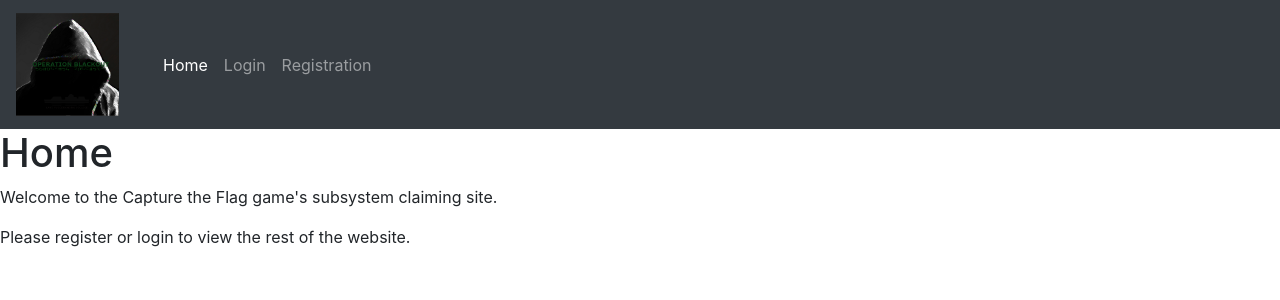
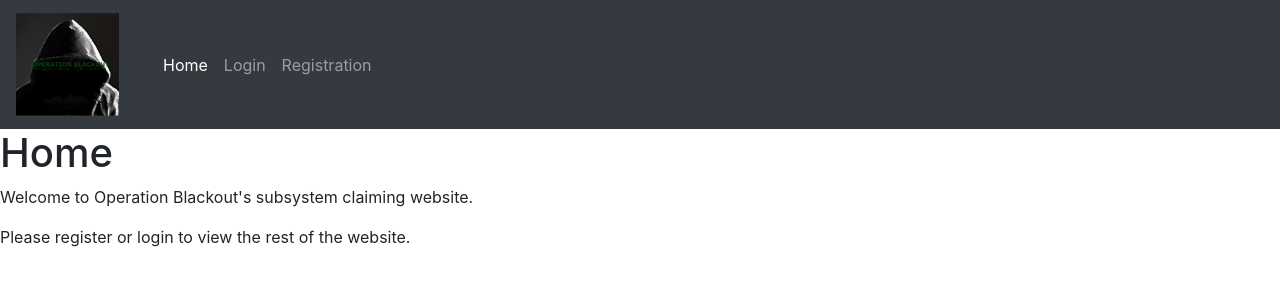
Before and after one commit to LTC-IT/LTC-Range-2019, a Flask app: page / in a window 1280 px wide. Shown: the top 300 px of the page. Run offline with Flask 2, Linux system fonts and the light colour scheme; parts of the project's set-up code (start-up, migrations or seed data) failed here and were passed over; some libraries are stand-ins or nearby versions.

Commit message:
update home page

```diff
--- a/templates/index.html
+++ b/templates/index.html
@@ -14,7 +14,7 @@
     {% else %}
         <p> Logged in as: {{ user.username }}</p>
     {% endif %}
-    <p>Welcome to the Capture the Flag game's subsystem claiming site.</p>
+    <p>Welcome to Operation Blackout's subsystem claiming website.</p>
     {% if current_user.is_anonymous %}
         <p>Please register or login to view the rest of the website.</p>
     {% else %}
```
